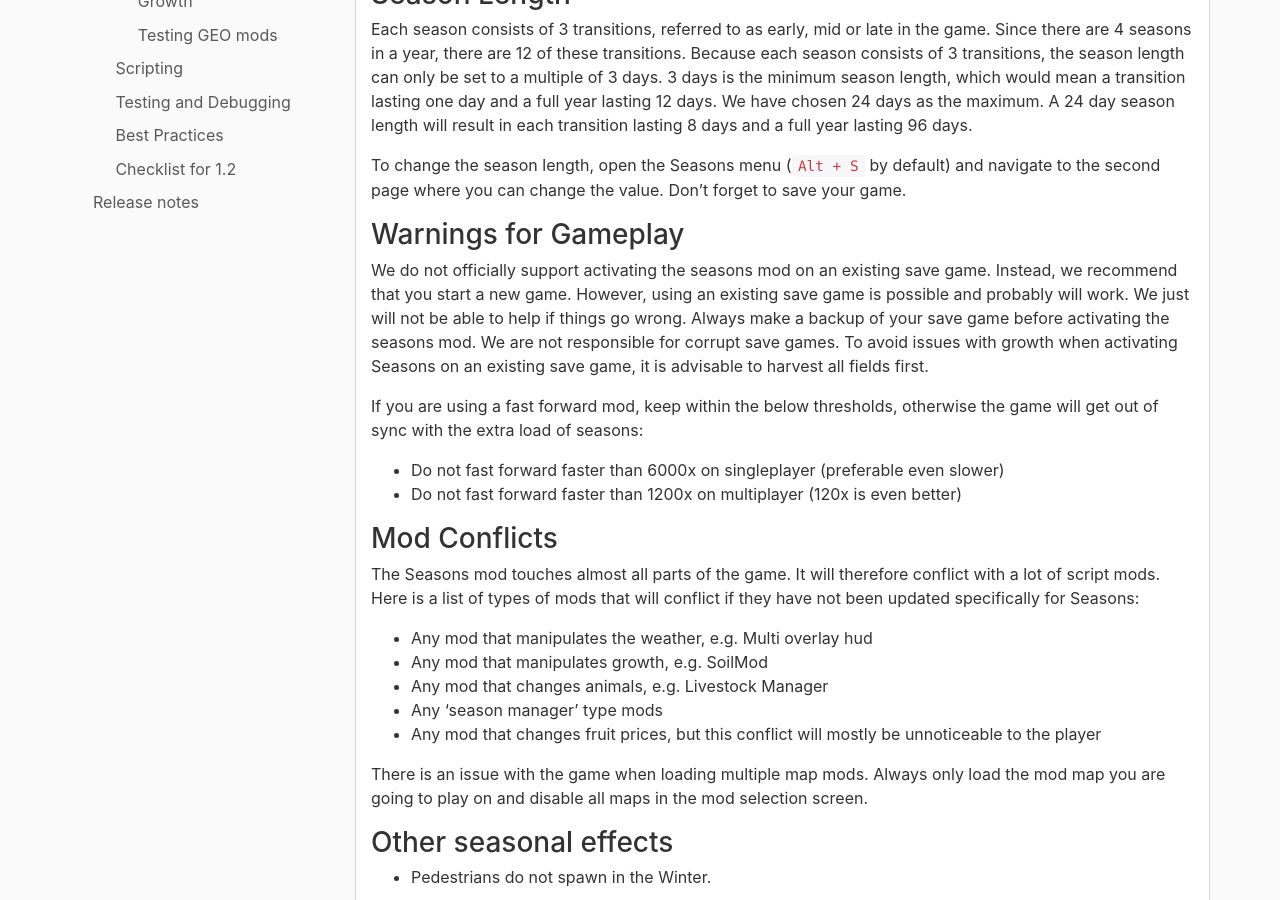
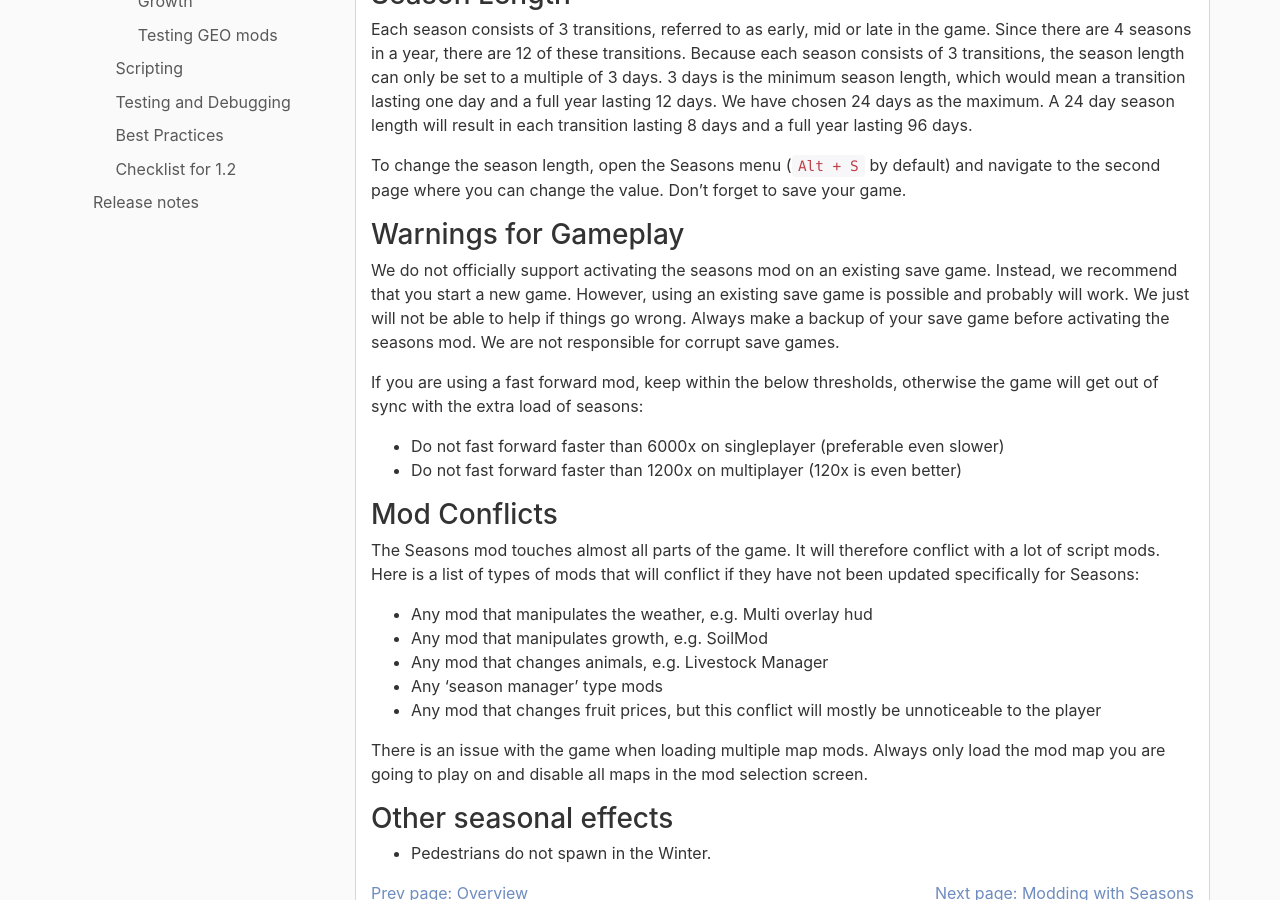
Before and after one commit to RealismusModding/realismusmodding.github.io, a Jekyll site: the page built from mods/seasons/manual/gameplay/index.md, in a window 1280 px wide and 900 px high, scrolled down 683 px. Built offline with Jekyll 4.4.1, drawn with Linux system fonts in a browser that asks for light colours; comment, search, counter and statistics services are not loaded.

Commit message:
Update index.md

```diff
--- a/mods/seasons/manual/gameplay/index.md
+++ b/mods/seasons/manual/gameplay/index.md
@@ -32,7 +32,7 @@ To change the season length, open the Seasons menu (`Alt + S` by default) and na
 
 ### Warnings for Gameplay
 
-We do not officially support activating the seasons mod on an existing save game. Instead, we recommend that you start a new game. However, using an existing save game is possible and probably will work. We just will not be able to help if things go wrong. Always make a backup of your save game before activating the seasons mod. We are not responsible for corrupt save games. To avoid issues with growth when activating Seasons on an existing save game, it is advisable to harvest all fields first.
+We do not officially support activating the seasons mod on an existing save game. Instead, we recommend that you start a new game. However, using an existing save game is possible and probably will work. We just will not be able to help if things go wrong. Always make a backup of your save game before activating the seasons mod. We are not responsible for corrupt save games.
 
 If you are using a fast forward mod, keep within the below thresholds, otherwise the game will get out of sync with the extra load of seasons:
 - Do not fast forward faster than 6000x on singleplayer (preferable even slower)
```
